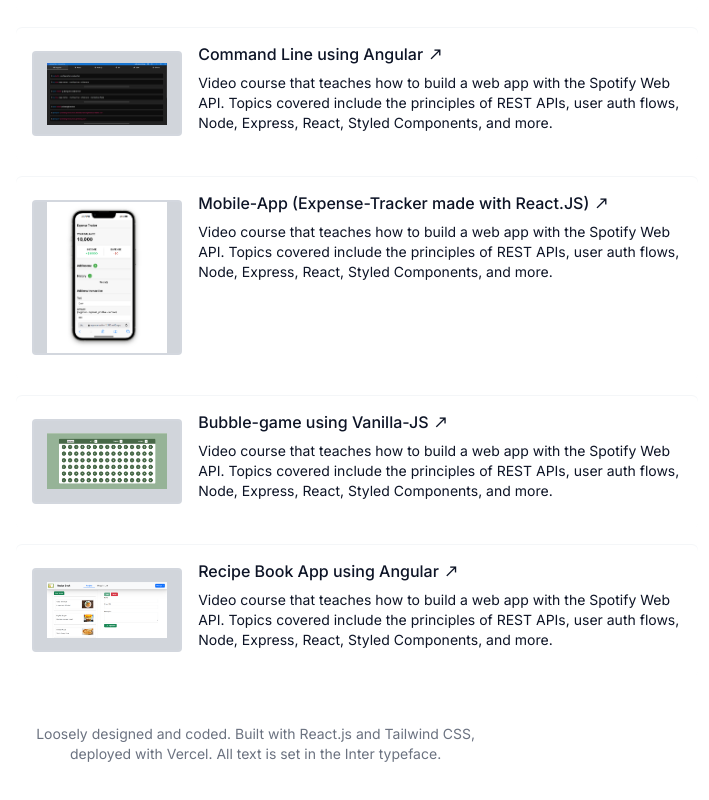
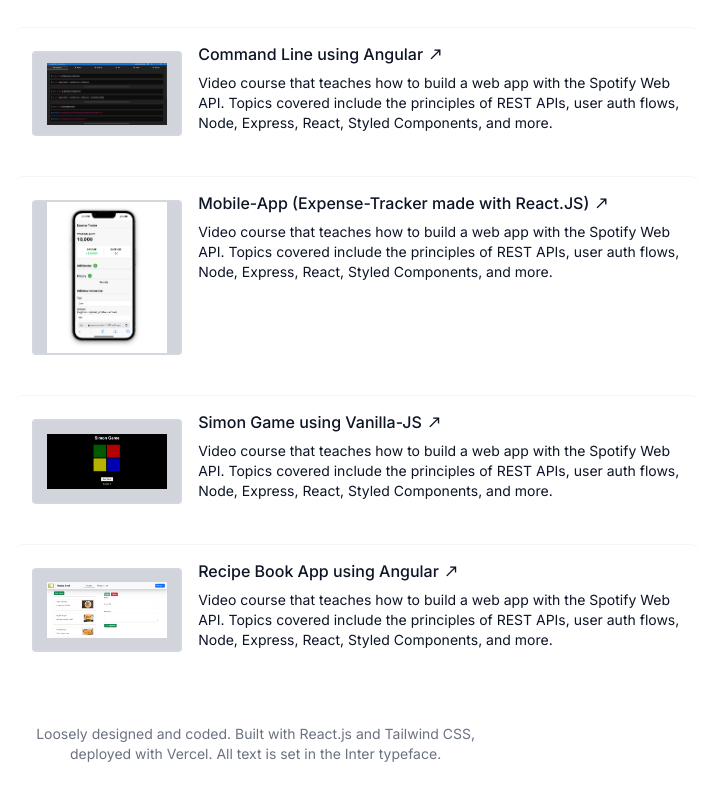
Before and after one commit to Vishal3kt/portfolio-webiste, a React (Vite) app: page / in a window 1280 px wide. Shown: the part 2519-3319 px from the top of the page, without its empty margins (508-1217 px from the left). Built offline with nearby package versions, Linux system fonts and the light colour scheme.

Commit message:
changes added

```diff
--- a/src/components/Project.jsx
+++ b/src/components/Project.jsx
@@ -110,7 +110,7 @@ const Project = () => {
                             <div className="project-details">
                                 <h3 className="project-title">
                                     <div>
-                                        <a className="project-link" target="_blank" rel="noreferrer noopener" >
+                                        <a href='https://expense-tracker-12345.netlify.app/' className="project-link" target="_blank" rel="noreferrer noopener" >
                                             <span className="link-overlay"></span>
                                             <span>
                                                 Mobile-App (Expense-Tracker made with React.JS)  {""}
@@ -138,10 +138,10 @@ const Project = () => {
                             <div className="project-details">
                                 <h3 className="project-title">
                                     <div>
-                                        <a href='https://bubble-game-46465f.netlify.app/' className="project-link" target="_blank" rel="noreferrer noopener" >
+                                        <a href='https://simons-game-1.netlify.app/' className="project-link" target="_blank" rel="noreferrer noopener" >
                                             <span className="link-overlay"></span>
                                             <span>
-                                                Bubble-game using Vanilla-JS {""}
+                                                Simon Game using Vanilla-JS {""}
                                                 <span className="company-name">
                                                     <i className="ri-arrow-right-up-long-line"></i>
                                                 </span>
```
Also changed, not shown: src/assets/project-5.png.
